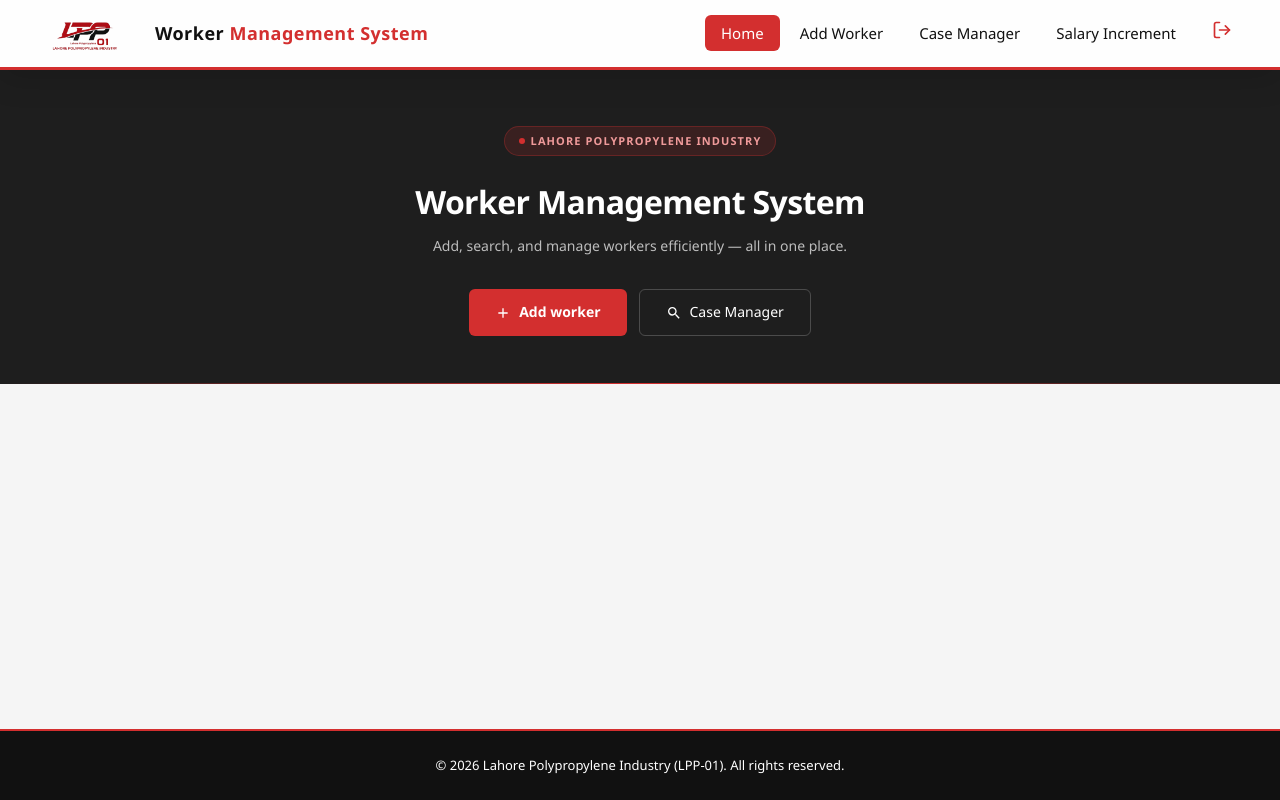
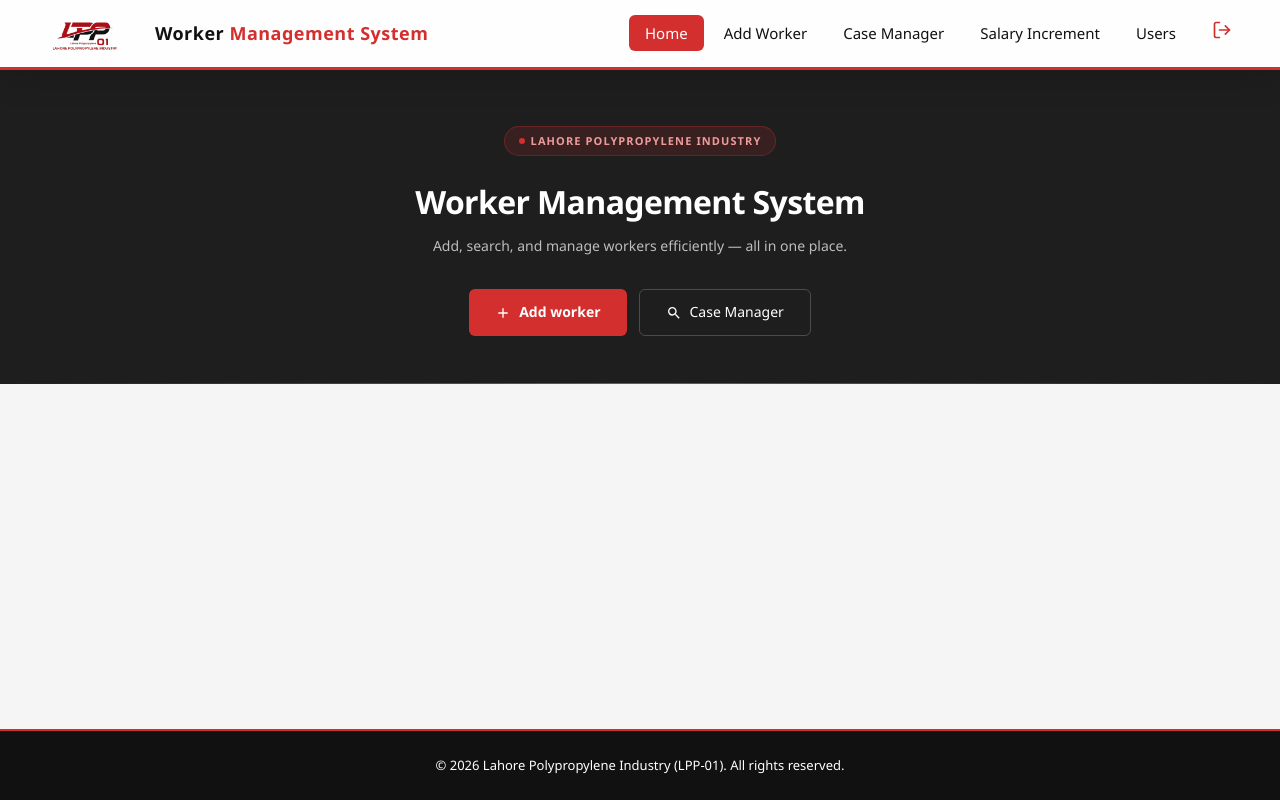
Before and after one commit to BISMASHEHZADI/worker_management, a Django app: page / in a window 1280 px wide. Run offline with Django 5.2, Linux system fonts and the light colour scheme; the visitor is signed in with stand-in values (Sample User, id 1).

Commit message:
Add user management link for superusers
Added a link to the user management page for superusers.

```diff
--- a/worker_managment/templates/home.html
+++ b/worker_managment/templates/home.html
@@ -532,6 +532,9 @@
         <li><a href="/worker-entry/">Add Worker</a></li>
         <li><a href="/case-manager/">Case Manager</a></li>
         <li><a href="/salary-increment/">Salary Increment</a></li>
+        {% if user.is_superuser %}
+          <li><a href="/user-management/">Users</a></li>
+        {% endif %}
         <li><a href="/logout/" style="color: var(--red);" title="Logout">
           <svg xmlns="http://www.w3.org/2000/svg" width="20" height="20" viewBox="0 0 24 24" fill="none" stroke="currentColor" stroke-width="2" stroke-linecap="round" stroke-linejoin="round">
             <path d="M9 21H5a2 2 0 0 1-2-2V5a2 2 0 0 1 2-2h4"></path>
```
